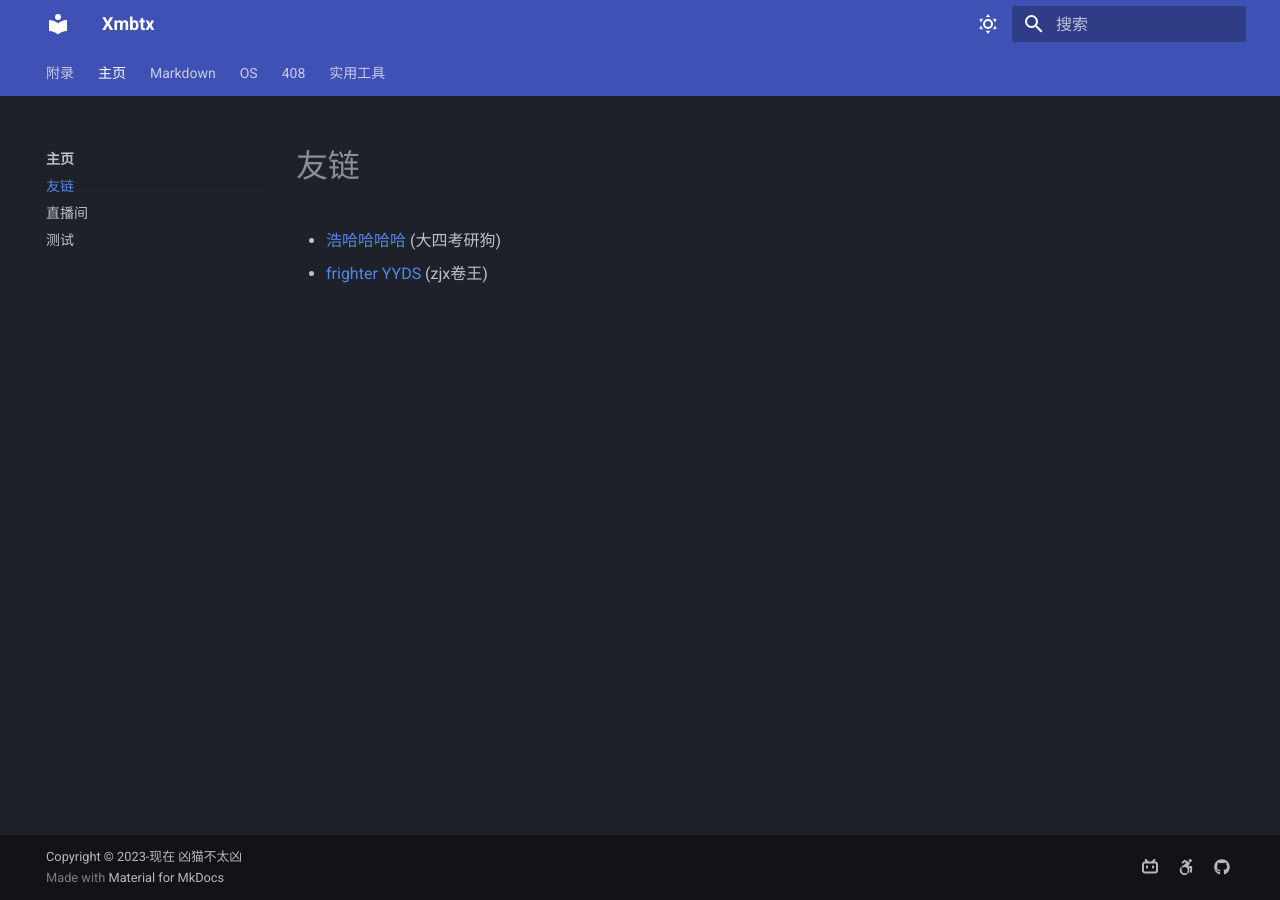
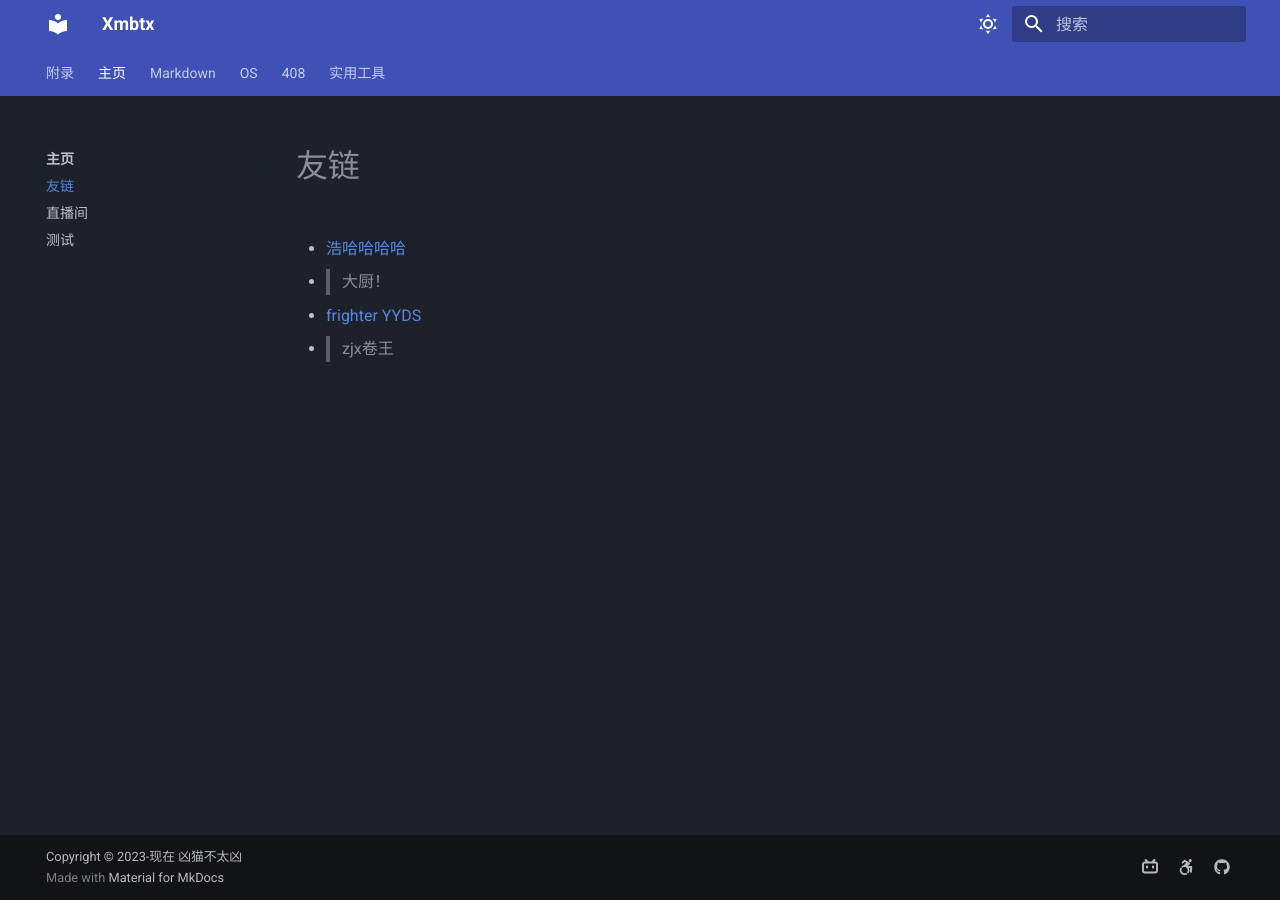
Before and after one commit to Xmbtx/xmbtx-blog, an MkDocs documentation site: the page built from docs/friends.md, in a window 1280 px wide. Built offline with MkDocs 1.6.1 and Material for MkDocs 9.7.7, drawn with Linux system fonts in a browser that asks for light colours.

Commit message:
2025-01-27_21:35:42 update

```diff
--- a/docs/friends.md
+++ b/docs/friends.md
@@ -1,4 +1,9 @@
 # 友链
 
-- [浩哈哈哈哈](https://haohaha.cn/) (大四考研狗)
-- [frighter YYDS](https://fighteryyds.github.io/fy-blog/) (zjx卷王)
+- [浩哈哈哈哈](https://haohaha.cn/)
+
+- > 大厨！
+
+- [frighter YYDS](https://fighteryyds.github.io/fy-blog/)
+
+- > zjx卷王
```
